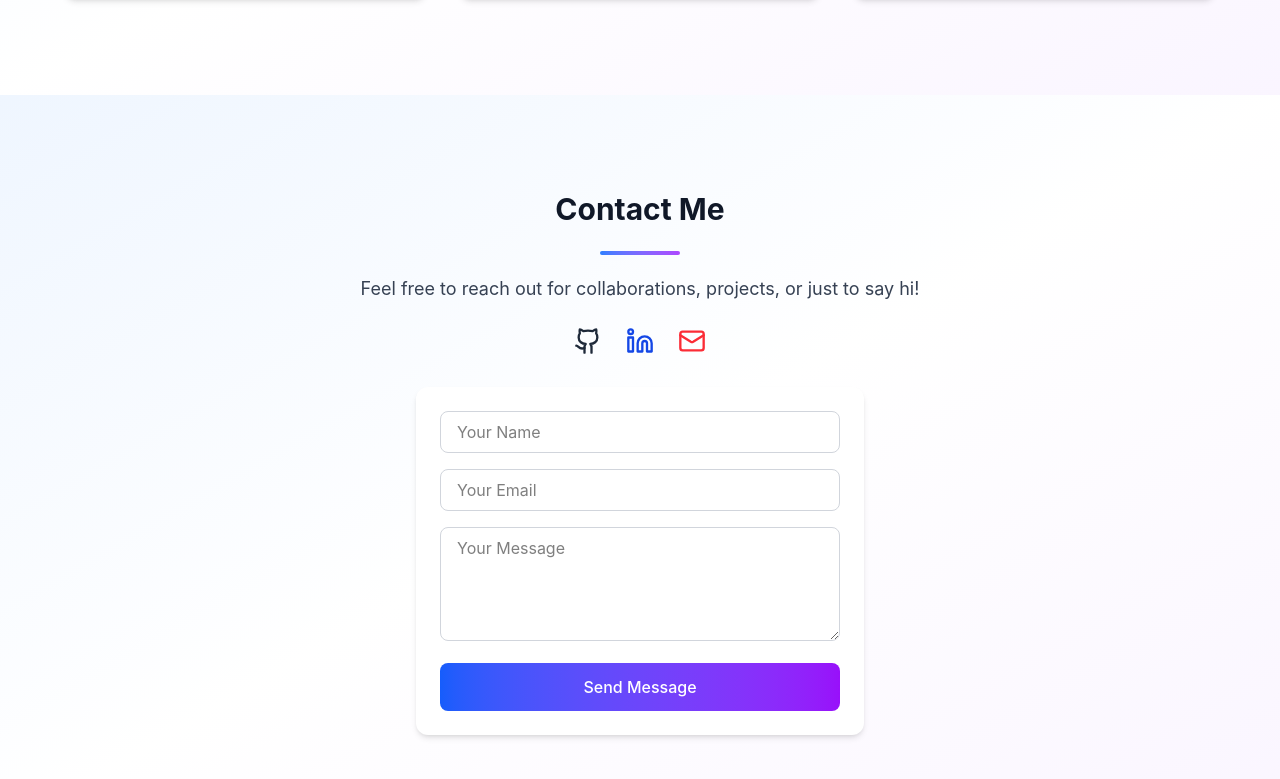
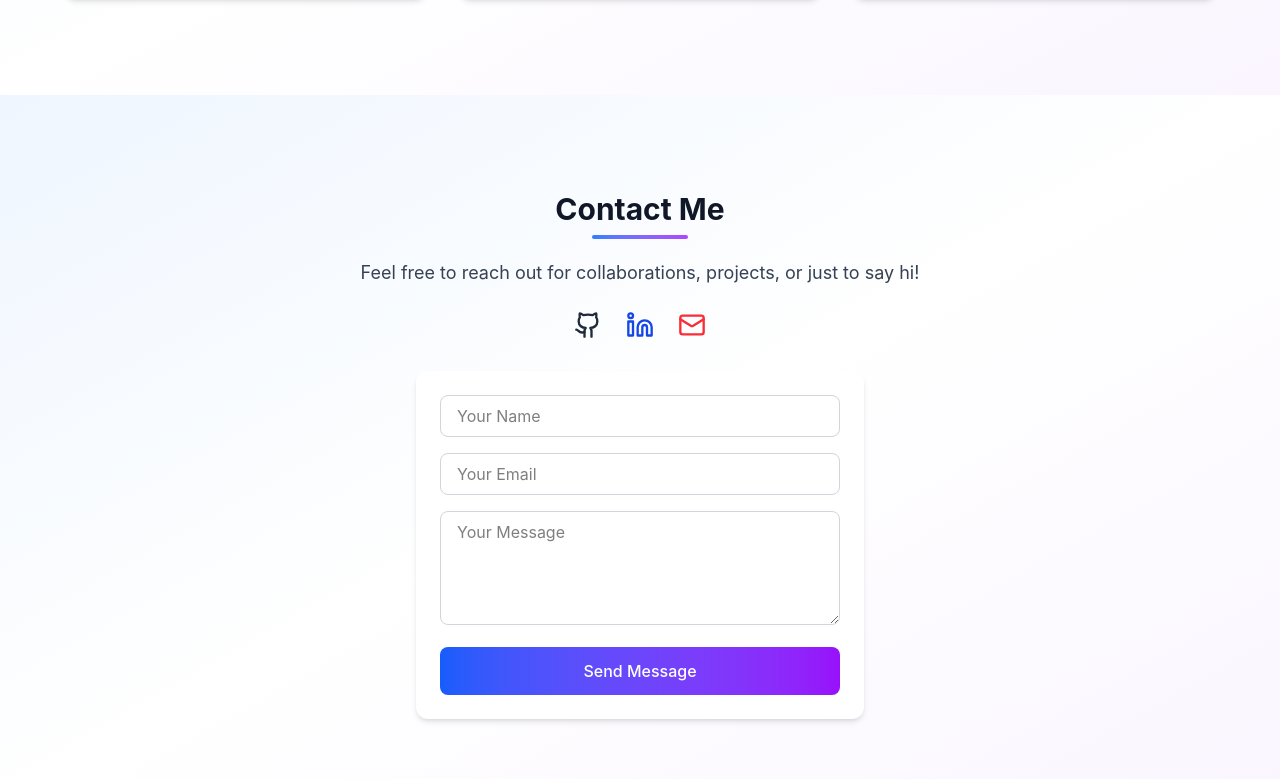
Before and after one commit to shumaila1421/Portfolio--Next.js, a Next.js app: page / in a window 1280 px wide. Shown: the part 2277-3056 px from the top of the page. Built offline with nearby package versions, Linux system fonts and the light colour scheme.

Commit message:
divider line added

```diff
--- a/app/page.tsx
+++ b/app/page.tsx
@@ -271,8 +271,8 @@ export default function Home() {
         className="py-24 px-6 bg-linear-to-br from-blue-50 via-white to-purple-50"
       >
         <div className="max-w-4xl mx-auto text-center">
-          <h2 className="text-3xl font-bold mb-6 text-gray-900">Contact Me</h2>
-          <div className="h-1 w-20 mx-auto bg-linear-to-r from-blue-500 to-purple-500 rounded-full my-5"></div>
+          <h2 className="text-3xl font-bold text-gray-900">Contact Me</h2>
+          <div className="h-1 w-24 mx-auto bg-linear-to-r from-blue-500 to-purple-500 rounded-full mb-5 mt-2"></div>
 
           <p className="text-gray-700 text-lg mb-6">
             Feel free to reach out for collaborations, projects, or just to say
```
